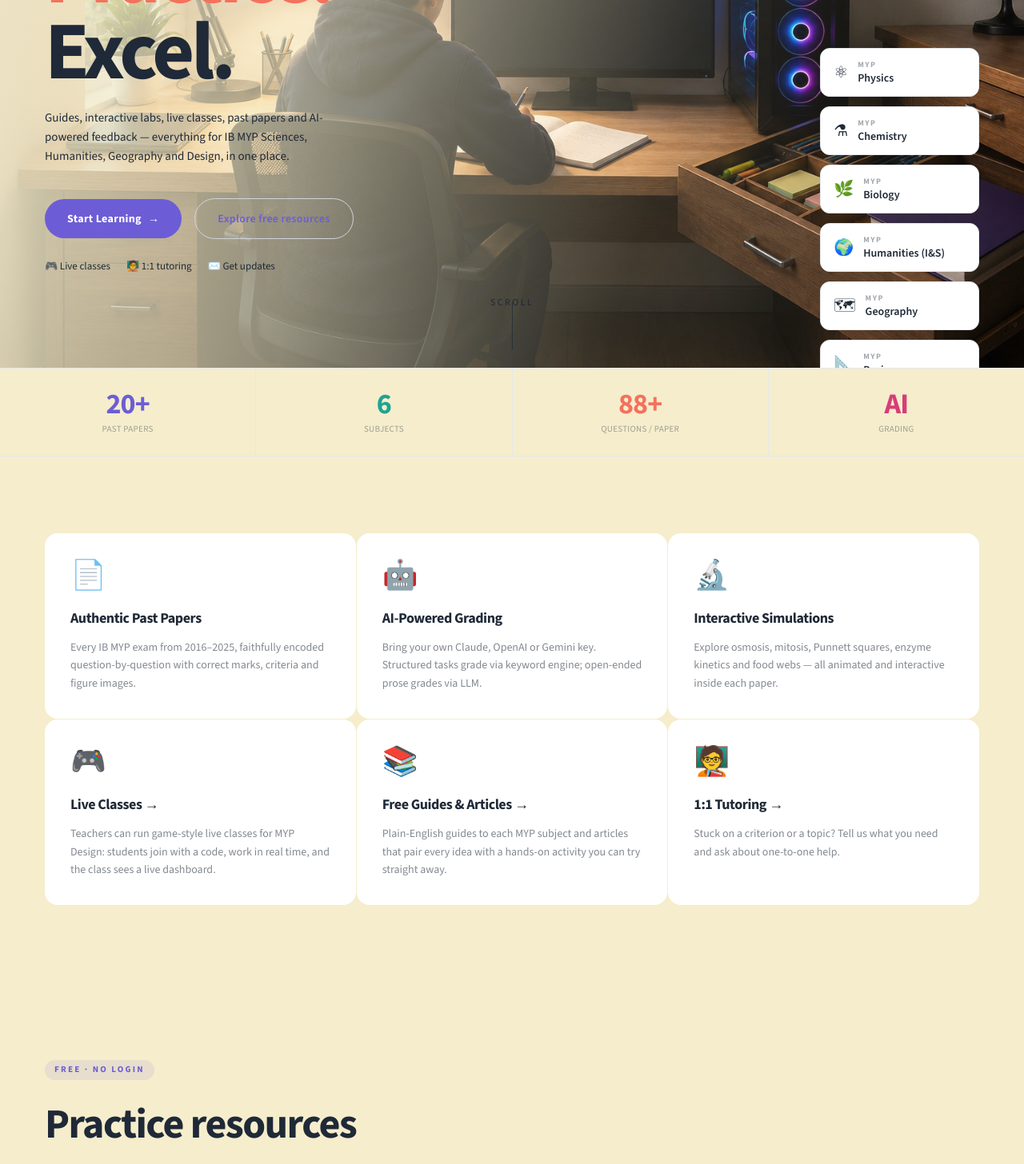
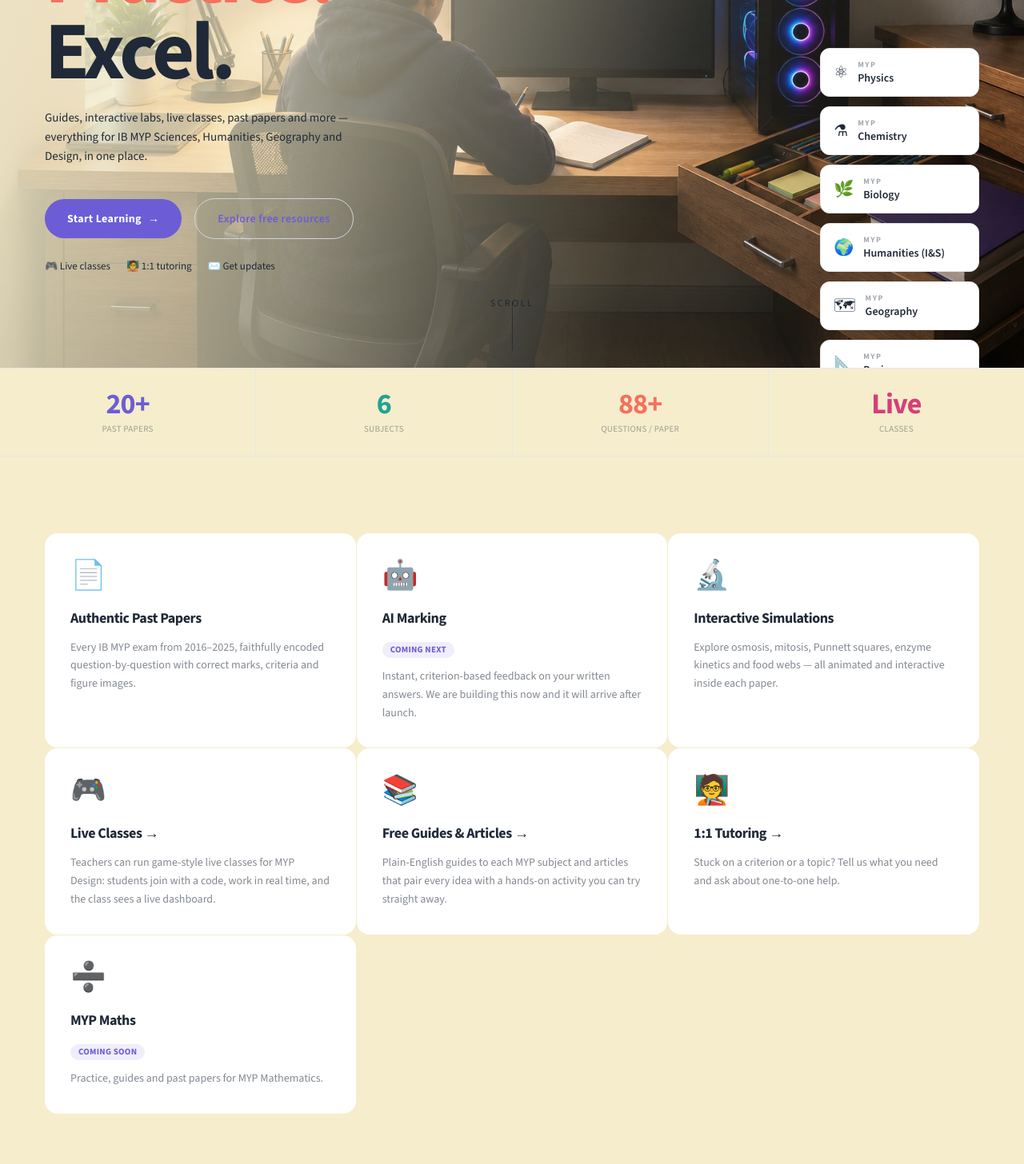
Before and after one commit to freanchiee/MYP_learning_platform, a Next.js app in the folder MYP_learning_platform/: page /landing in a window 1280 px wide. Shown: the part 340-1796 px from the top of the page at 80% size. Built offline with nearby package versions, Linux system fonts and the light colour scheme.

Commit message:
copy: AI marking and Maths shown as upcoming, not available
Landing card badges (Coming next / Coming soon); AI-graded claims removed
from metadata, login, FAQ and llms files.

Co-Authored-By: Claude Sonnet 5 <noreply@anthropic.com>

```diff
--- a/MYP_learning_platform/app/(auth)/layout.tsx
+++ b/MYP_learning_platform/app/(auth)/layout.tsx
@@ -93,7 +93,7 @@ export default function AuthLayout({ children }: { children: ReactNode }) {
           className="text-center text-xs mt-6 fade-up"
           style={{ color: 'var(--text-subtle)', animationDelay: '0.3s' }}
         >
-          Guides · Live classes · Past papers · AI-Powered Feedback
+          Guides · Live classes · Past papers · Practice
         </p>
       </div>
     </div>
--- a/MYP_learning_platform/app/landing/page.tsx
+++ b/MYP_learning_platform/app/landing/page.tsx
@@ -32,7 +32,7 @@ const STATS = [
   { value: '20+', label: 'Past Papers' },
   { value: '6',   label: 'Subjects' },
   { value: '88+', label: 'Questions / Paper' },
-  { value: 'AI',  label: 'Grading' },
+  { value: 'Live', label: 'Classes' },
 ]
 // Subtle ABCD motif: each stat carries one of the four brand / criteria colours.
 const STAT_COLORS = ['var(--logo-a)', 'var(--logo-b)', 'var(--logo-c)', 'var(--logo-d)']
@@ -304,8 +304,8 @@ export default function LandingPage() {
             transition={{ delay: 0.55, duration: 0.7, ease: [0.16, 1, 0.3, 1] }}
             className="text-[15px] leading-relaxed opacity-70 max-w-sm mb-10"
           >
-            Guides, interactive labs, live classes, past papers and AI-powered
-            feedback — everything for IB MYP Sciences, Humanities, Geography and Design, in one place.
+            Guides, interactive labs, live classes, past papers and more —
+            everything for IB MYP Sciences, Humanities, Geography and Design, in one place.
           </motion.p>
 
           {/* CTAs */}
@@ -489,8 +489,9 @@ export default function LandingPage() {
           },
           {
             icon: '🤖',
-            title: 'AI-Powered Grading',
-            body: 'Bring your own Claude, OpenAI or Gemini key. Structured tasks grade via keyword engine; open-ended prose grades via LLM.',
+            title: 'AI Marking',
+            body: 'Instant, criterion-based feedback on your written answers. We are building this now and it will arrive after launch.',
+            badge: 'Coming next',
           },
           {
             icon: '🔬',
@@ -515,7 +516,13 @@ export default function LandingPage() {
             body: 'Stuck on a criterion or a topic? Tell us what you need and ask about one-to-one help.',
             href: '/tutoring',
           },
-        ].map((f: { icon: string; title: string; body: string; href?: string }, i) => (
+          {
+            icon: '➗',
+            title: 'MYP Maths',
+            body: 'Practice, guides and past papers for MYP Mathematics.',
+            badge: 'Coming soon',
+          },
+        ].map((f: { icon: string; title: string; body: string; href?: string; badge?: string }, i) => (
           <motion.div
             key={f.title}
             initial={{ opacity: 0, y: 28 }}
@@ -535,6 +542,9 @@ export default function LandingPage() {
                 f.title
               )}
             </h3>
+            {f.badge && (
+              <span className="mb-3 inline-block rounded-full px-2.5 py-0.5 text-[11px] font-bold uppercase tracking-wide" style={{ background: 'var(--accent-soft)', color: 'var(--accent)' }}>{f.badge}</span>
+            )}
             <p className="text-[14px] leading-relaxed opacity-55">{f.body}</p>
           </motion.div>
         ))}
@@ -612,8 +622,7 @@ export default function LandingPage() {
             transition={{ delay: 0.1, duration: 0.6 }}
             className="text-white/60 text-base max-w-md leading-relaxed"
           >
-            Learn with guides and interactive labs. Practise past papers and get instant
-            AI feedback. Run or join a live class. Track your progress across the MYP criteria.
+            Learn with guides and interactive labs. Practise past papers. Run or join a live class. Track your progress across the MYP criteria.
           </motion.p>
 
           <motion.div
--- a/MYP_learning_platform/app/layout.tsx
+++ b/MYP_learning_platform/app/layout.tsx
@@ -26,7 +26,7 @@ const SITE_NAME = 'CritABCD'
 const SITE_TITLE = 'CritABCD — The Next-Gen IB MYP Learning Site'
 // ≤160 chars so it isn't truncated in search results.
 const SITE_DESC =
-  'The next-gen IB MYP learning site: guides, interactive labs, live classes, past papers and AI-graded practice across Sciences, Humanities and Design.'
+  'The next-gen IB MYP learning site: guides, interactive labs, live classes, past papers and practice across Sciences, Humanities and Design.'
 // Absolute so social/AI-preview scrapers always resolve it, independent of env.
 const OG_IMAGE = `${SITE_URL}/images/landing/critabcd-logo.png`
 
@@ -53,7 +53,6 @@ export const metadata: Metadata = {
     'MYP Geography',
     'MYP Design',
     'IB criteria A B C D',
-    'AI grading',
     'MYP practice questions',
   ],
   authors: [{ name: SITE_NAME }],
--- a/MYP_learning_platform/app/llms-full.txt/route.ts
+++ b/MYP_learning_platform/app/llms-full.txt/route.ts
@@ -14,7 +14,7 @@ export function GET() {
   out.push('# CritABCD — full public content')
   out.push('')
   out.push(
-    '> CritABCD is a next-generation learning site for the IB Middle Years Programme (MYP): free guides and articles, interactive resources, live classes, past papers, and AI-graded practice against the four IB MYP criteria (A–D). This file contains the text of every public guide and article. Short index: ' +
+    '> CritABCD is a next-generation learning site for the IB Middle Years Programme (MYP): free guides and articles, interactive resources, live classes, past papers and practice against the four IB MYP criteria (A–D). This file contains the text of every public guide and article. Short index: ' +
       `${SITE_URL}/llms.txt`
   )
   out.push('')
--- a/MYP_learning_platform/lib/interests.ts
+++ b/MYP_learning_platform/lib/interests.ts
@@ -12,7 +12,7 @@ export const INTEREST_CONSENT_TEXT =
 export const INTEREST_SUBJECTS = ['MYP Physics', 'MYP Chemistry', 'MYP Biology', 'MYP Humanities', 'MYP Geography', 'MYP Design'] as const
 
 export const INTEREST_EXPERIENCES = [
-  'Past papers & AI-graded practice',
+  'Past papers & practice',
   'Live classes for teachers (Gameducation)',
   'Free interactive resources',
   '1:1 tutoring',
--- a/MYP_learning_platform/lib/site.ts
+++ b/MYP_learning_platform/lib/site.ts
@@ -56,7 +56,7 @@ export const SITE_COURSES: { name: string; href: string; description: string }[]
 export const SITE_FAQ: { q: string; a: string }[] = [
   {
     q: 'What is CritABCD?',
-    a: 'CritABCD is a next-generation learning site for the IB Middle Years Programme (MYP): free guides and articles, interactive labs and resources, live teacher-hosted classes, past papers, and AI-graded practice with instant, criterion-referenced feedback across several MYP subjects.',
+    a: 'CritABCD is a next-generation learning site for the IB Middle Years Programme (MYP): free guides and articles, interactive labs and resources, live teacher-hosted classes, past papers and practice across several MYP subjects.',
   },
   {
     q: 'Which subjects does CritABCD cover?',
```
Also changed, not shown: MYP_learning_platform/public/llms.txt.
